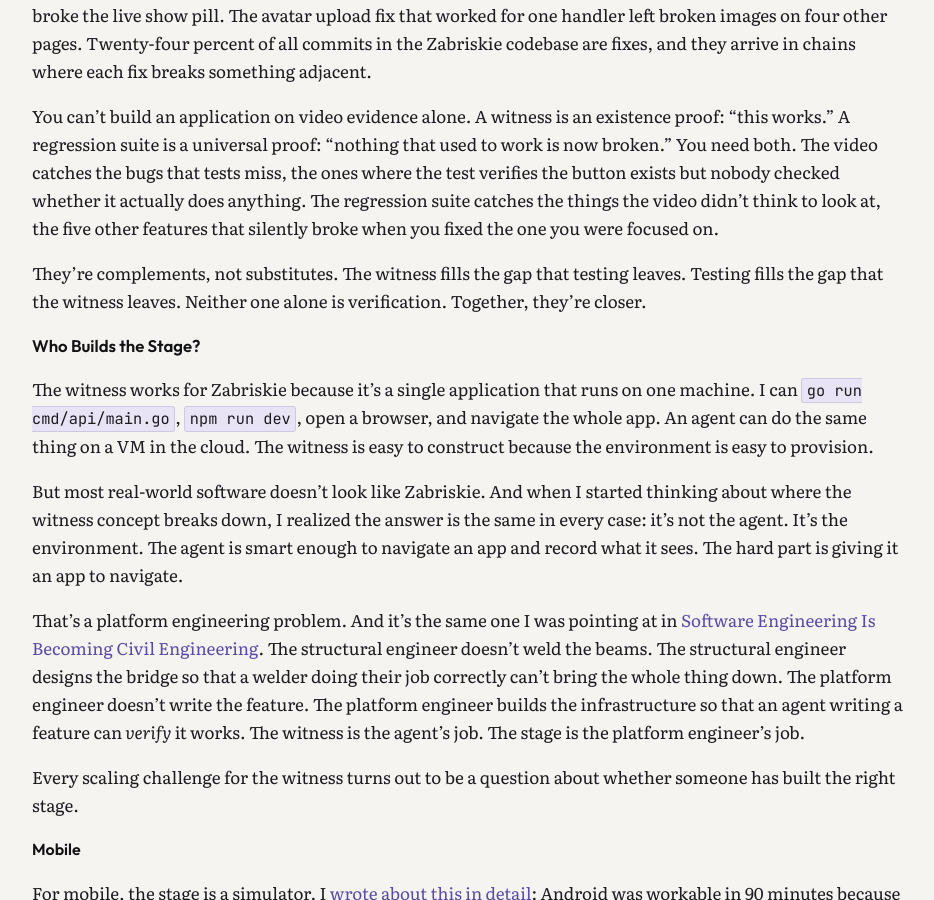
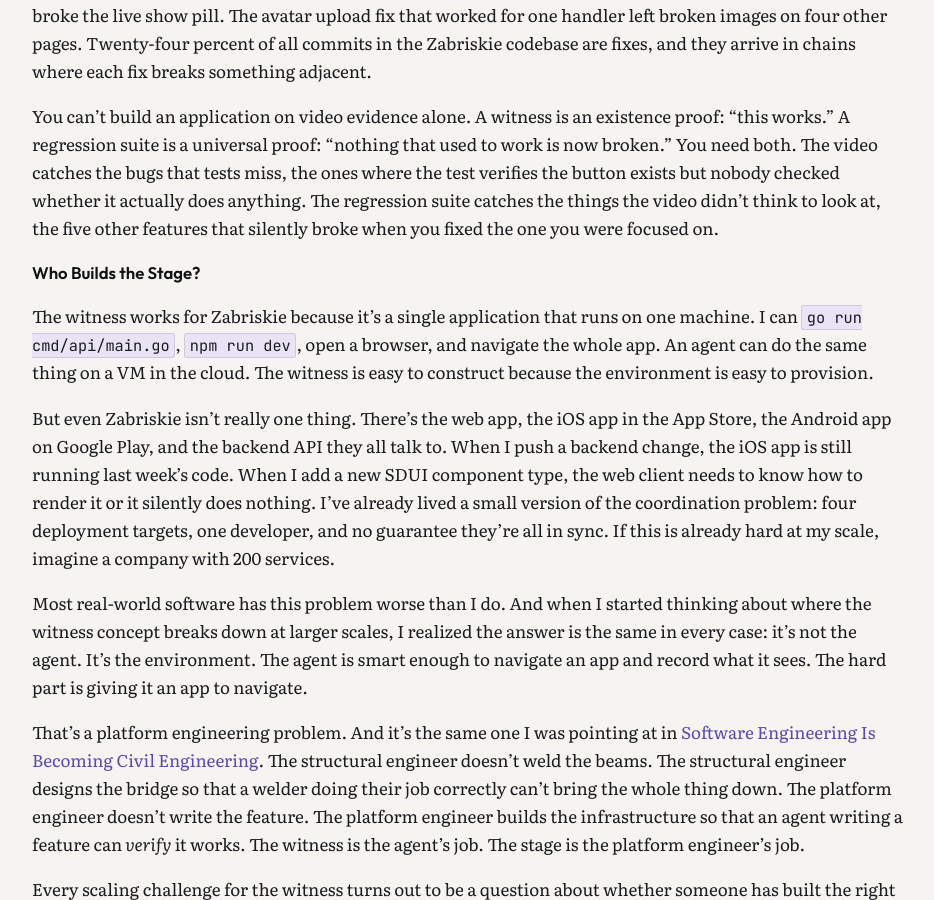
Before and after one commit to cmeiklejohn/cmeiklejohn.github.io, a Jekyll site: the page built from _posts/2026-04-09-the-structural-engineers-other-job.markdown, in a window 1280 px wide and 900 px high, scrolled down 3212 px. Shown: the whole window, without its empty margins (172-1106 px from the left). Built offline with Jekyll 4.4.1, drawn with Linux system fonts in a browser that asks for light colours; some web fonts are replaced; some of the changed text lies outside the part shown.

Commit message:
Bridge the seam with Zabriskie multi-platform example, trim didactic paragraph and repeated line
Co-Authored-By: Claude Opus 4.6 (1M context) <noreply@anthropic.com>

```diff
--- a/_posts/2026-04-09-the-structural-engineers-other-job.markdown
+++ b/_posts/2026-04-09-the-structural-engineers-other-job.markdown
@@ -60,13 +60,13 @@ Every incident I've logged in the Zabriskie reliability database reinforces this
 
 You can't build an application on video evidence alone. A witness is an existence proof: "this works." A regression suite is a universal proof: "nothing that used to work is now broken." You need both. The video catches the bugs that tests miss, the ones where the test verifies the button exists but nobody checked whether it actually does anything. The regression suite catches the things the video didn't think to look at, the five other features that silently broke when you fixed the one you were focused on.
 
-They're complements, not substitutes. The witness fills the gap that testing leaves. Testing fills the gap that the witness leaves. Neither one alone is verification. Together, they're closer.
-
 ## Who Builds the Stage?
 
 The witness works for Zabriskie because it's a single application that runs on one machine. I can `go run cmd/api/main.go`, `npm run dev`, open a browser, and navigate the whole app. An agent can do the same thing on a VM in the cloud. The witness is easy to construct because the environment is easy to provision.
 
-But most real-world software doesn't look like Zabriskie. And when I started thinking about where the witness concept breaks down, I realized the answer is the same in every case: it's not the agent. It's the environment. The agent is smart enough to navigate an app and record what it sees. The hard part is giving it an app to navigate.
+But even Zabriskie isn't really one thing. There's the web app, the iOS app in the App Store, the Android app on Google Play, and the backend API they all talk to. When I push a backend change, the iOS app is still running last week's code. When I add a new SDUI component type, the web client needs to know how to render it or it silently does nothing. I've already lived a small version of the coordination problem: four deployment targets, one developer, and no guarantee they're all in sync. If this is already hard at my scale, imagine a company with 200 services.
+
+Most real-world software has this problem worse than I do. And when I started thinking about where the witness concept breaks down at larger scales, I realized the answer is the same in every case: it's not the agent. It's the environment. The agent is smart enough to navigate an app and record what it sees. The hard part is giving it an app to navigate.
 
 That's a platform engineering problem. And it's the same one I was pointing at in [Software Engineering Is Becoming Civil Engineering]({% post_url 2026-04-01-software-engineering-is-becoming-civil-engineering %}). The structural engineer doesn't weld the beams. The structural engineer designs the bridge so that a welder doing their job correctly can't bring the whole thing down. The platform engineer doesn't write the feature. The platform engineer builds the infrastructure so that an agent writing a feature can *verify* it works. The witness is the agent's job. The stage is the platform engineer's job.
 
@@ -112,7 +112,7 @@ The platform engineer's job here is maintaining that reference app and keeping i
 
 In [Software Engineering Is Becoming Civil Engineering]({% post_url 2026-04-01-software-engineering-is-becoming-civil-engineering %}), I argued that the profession is splitting: feature development is becoming accessible to non-engineers, but someone still has to design the bridge. I described the platform engineer's job in terms of API design, load analysis, inspection regimes, self-healing systems.
 
-I think there's another item on that list now: making the system witnessable. Building the infrastructure so that when an agent writes a feature, it has somewhere to run it, navigate it, and record the evidence that it works. For a web app, that means making the app bootable with one command. For mobile, it means automatable simulators. For microservices, it means ephemeral environments that can compose services on demand. For platforms, it means maintaining reference apps that exercise the API surface.
+I think there's another item on that list now: making the system witnessable. Building the infrastructure so that when an agent writes a feature, it has somewhere to run it, navigate it, and record the evidence that it works.
 
 The agent can write the code. The agent can construct the witness. But the platform engineer builds the stage. That's the structural engineer's other job, the one that doesn't show up on anyone's roadmap yet but will determine whether agentic development actually delivers on its promise or just produces more pull requests with green CI and broken features.
 
```
